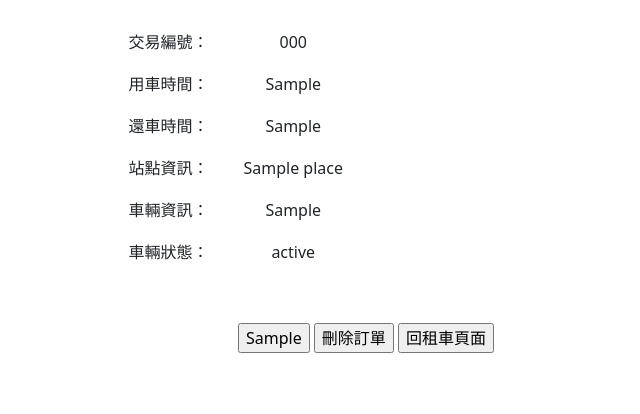
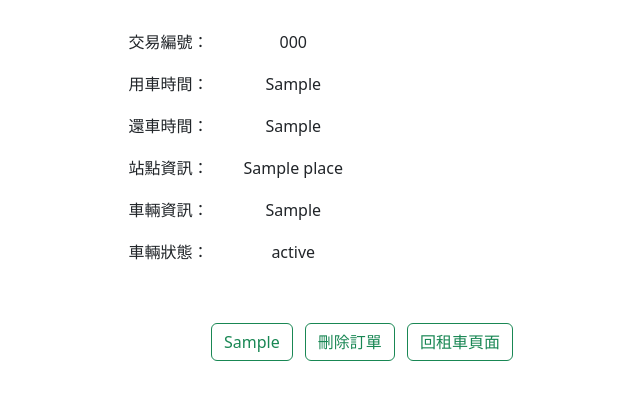
Before and after one commit to thewendyleee/se_project, a Django app: template templates/order.html in a window 1280 px wide. Shown: the part 197-611 px from the top of the page, without its empty margins (274-914 px from the left). Run offline with Django 3.2, Linux system fonts and the light colour scheme; the template is opened without the code that fills it: most values are stand-ins (such as "Sample title", 1, 10 or a date in 2020); one stand-in notice (Sample message) is shown.

Commit message:
更新order.html -新增刪除提示、按鈕class

```diff
--- a/templates/order.html
+++ b/templates/order.html
@@ -49,9 +49,9 @@
    <br><br>
 
        {% comment %} 底下按鈕需要重設 {% endcomment %}
-       <input type="submit" value={{btn_text}} id="btn_active" name='unlock' onclick="Activate()" >
-       <input type="submit" value="刪除訂單" name='delete' onclick="Delete()" >
-       <input type="button" value="回租車頁面" onclick="location.href='/rent'">
+       <input class="btn btn-outline-success me-2" type="submit" value={{btn_text}} id="btn_active" name='unlock' onclick="Activate()" >
+       <input class="btn btn-outline-success me-2" type="submit" value="刪除訂單" name='delete' onclick="triggerAlert();" >
+       <input class="btn btn-outline-success me-2" type="button" value="回租車頁面" onclick="location.href='/rent'">
    </form>
    </center>
 <br><br><br><br>
@@ -66,6 +66,15 @@
      h = date.getHours();
      m = date.getMinutes();
 
+
+     function triggerAlert() {
+        {% if messages %}
+                {% for msg in messages %}
+                    alert('{{ msg.message }}')
+                {% endfor %}
+        {% endif %}
+     }
+
      function Activate(){
          document.getElementById("CarS").textContent = "已付款";
          //document.getElementById("btn_active").value= "還車";
```
